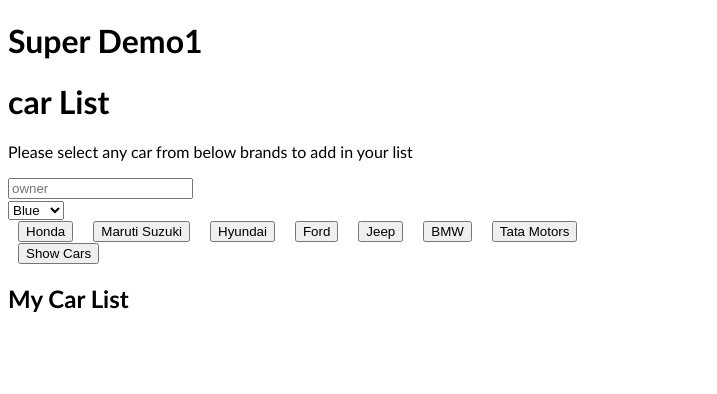
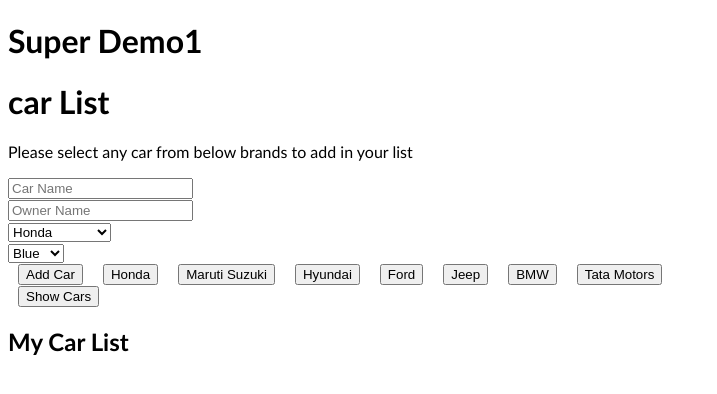
Before and after one commit to amitvchaudhary/mayur_angular, an Angular app: page / in a window 1280 px wide. Shown: the top 394 px of the page, without its empty margins (0-717 px from the left). Built offline with nearby package versions, Linux system fonts and the light colour scheme.

Commit message:
demo 27-12-19

```diff
--- a/src/app/car/car.component.css
+++ b/src/app/car/car.component.css
@@ -1,2 +1,10 @@
 button {margin: 0px 10px}
 ul {margin: 0px; padding: 0px 0px 0px 35px; list-style-type: decimal-leading-zero;}
+ul li {
+    display: inline-block;
+    width: 275px;
+    padding: 15px;
+    margin: 15px;
+    box-sizing: border-box;
+    box-shadow: 0px 0px 10px #ddd;
+}
--- a/src/app/car/car.component.html
+++ b/src/app/car/car.component.html
@@ -1,11 +1,16 @@
 <h1>car List</h1>
 <p>Please select any car from below brands to add in your list</p>
-<input type="text" #carOwner placeholder="owner"><br>
-<select name="" #carColor>
+<input type="text" #carName placeholder="Car Name"><br>
+<input type="text" #carOwner placeholder="Owner Name"><br>
+<select #carBrand>
+    <option *ngFor="let brand of carBrandList" [value]="brand">{{brand}}</option>
+</select><br>
+<select #carColor>
     <option value="blue">Blue</option>
     <option value="red">Red</option>
     <option value="silver">Sliver</option>
 </select><br>
+<button (click)="addCustomCar(carName.value,carBrand.value,carColor.value, carOwner.value)">Add Car</button>
 <button (click)="addCar('Honda',carColor.value, carOwner.value)">Honda</button>
 <button (click)="addCar('MS',carColor.value, carOwner.value)">Maruti Suzuki</button>
 <button (click)="addCar('Hyundai',carColor.value, carOwner.value)">Hyundai</button>
@@ -18,12 +23,13 @@
 
 <h2>My Car List</h2>
 <ul *ngIf="isCarVisible">
-    <li *ngFor="let car of carList">
+    <li *ngFor="let car of carList; let i = index">
         <h3><b>{{car.name}}</b> (<small>{{car.brand}}</small>)</h3>
         <p>Number of Cylinder: {{car.noOfCylinder}} Cylinder</p>
         <p>Fuel Type: {{car.fuelType}}</p>
         <p>Engine Cubic Capacity: {{car.engineCubicCapacity}} cc</p>
         <p [ngStyle]="{'color': car.color}">Color: {{car.color}}</p>
         <p>Owner: {{car.owner}}</p>
+        <button (click)="removeCar(i)">Remove This Car</button>
     </li>
 </ul>
--- a/src/app/car/car.component.ts
+++ b/src/app/car/car.component.ts
@@ -1,5 +1,6 @@
 import { Component, OnInit } from '@angular/core';
 import { Car } from 'src/core/model';
+import { CAR_BRAND_LIST } from 'src/core/data';
 
 @Component({
   selector: 'app-car',
@@ -10,10 +11,24 @@
 
   isCarVisible: boolean = false;
   carList: Car[] = [];
+  carBrandList: any = CAR_BRAND_LIST;
 
   constructor() { }
 
   ngOnInit() {
+  }
+
+  addCustomCar(NAME, BRAND, COLOR, OWNER) {
+    const car: Car = new Car();
+    car.name = NAME;
+    car.brand = BRAND;
+    car.owner = OWNER;
+    car.noOfCylinder = 4;
+    car.color = COLOR;
+    car.fuelType = 'Petrol';
+    car.engineCubicCapacity = 1500;
+
+    this.carList.push(car);
   }
 
   addCar(BRAND, color, owner) {
@@ -55,4 +70,8 @@
     this.carList.push(car);
   }
 
+  removeCar(index) {
+    this.carList.splice(index, 1);
+  }
+
 }
```
